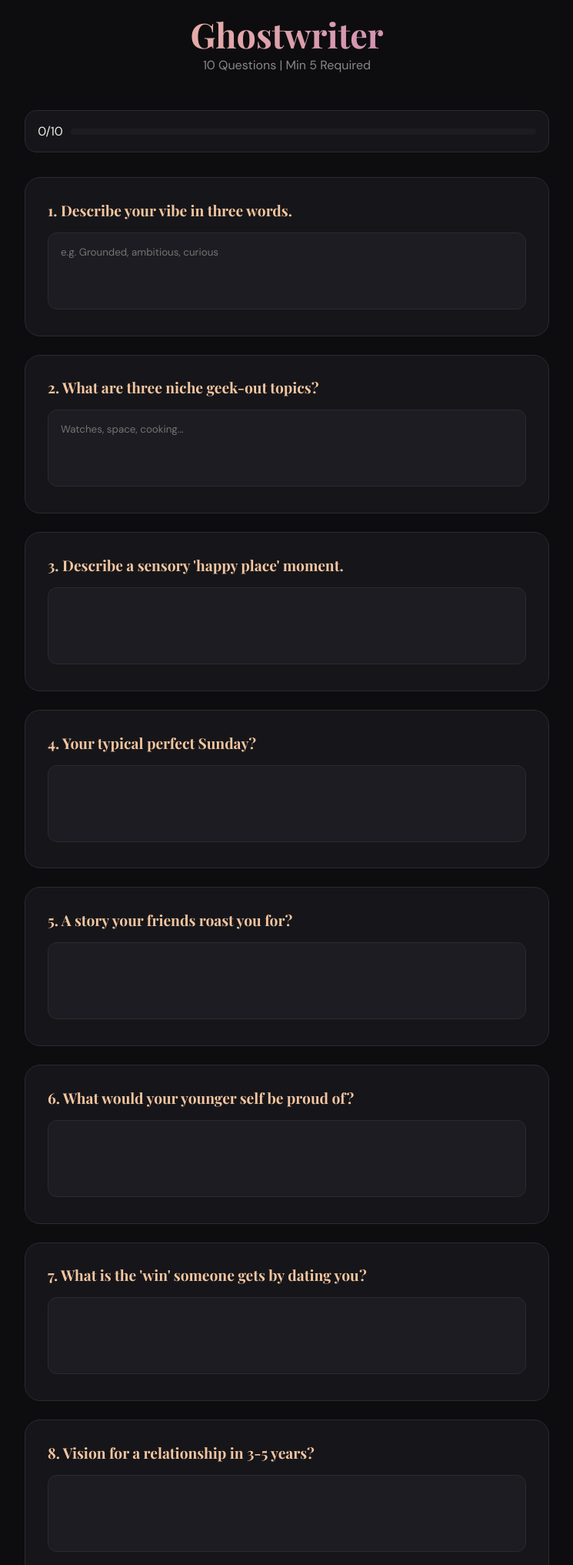
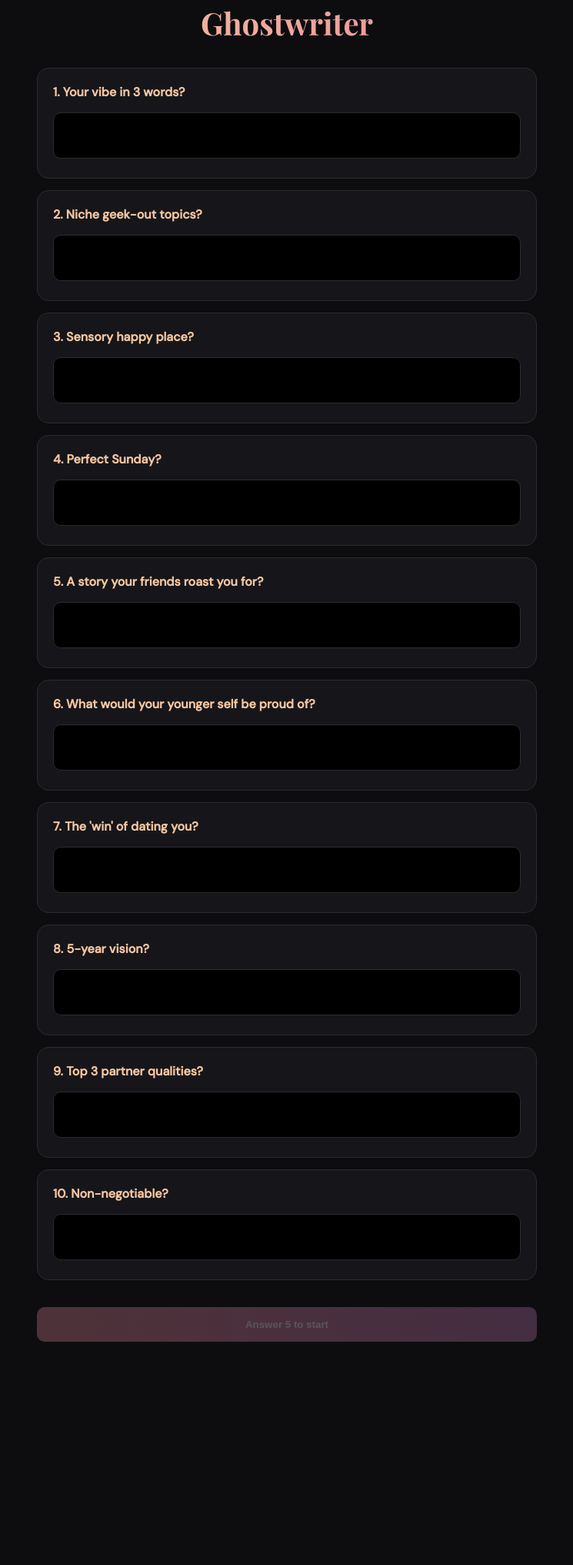
Before and after one commit to vence31/BioWriter, a plain HTML site: page index.html in a window 1280 px wide. Shown: the part 17-2050 px from the top of the page at 77% size, without its empty margins (267-1012 px from the left). After the commit the page ends 1780 px from the top, so only its background shows below. Drawn offline with nearby package versions, Linux system fonts and the light colour scheme; a web font is replaced by a local one.

Commit message:
Update index.html

```diff
--- a/index.html
+++ b/index.html
@@ -3,157 +3,99 @@
 <head>
 <meta charset="UTF-8">
 <meta name="viewport" content="width=device-width, initial-scale=1.0">
-<title>Ghostwriter — AI Dating Profile Studio</title>
+<title>Ghostwriter AI</title>
 <style>
-  @import url('https://fonts.googleapis.com/css2?family=Playfair+Display:ital,wght@0,400;0,700;1,400&family=DM+Sans:opsz,wght@9..40,300;9..40,400;9..40,500&display=swap');
-  *, *::before, *::after { box-sizing: border-box; margin: 0; padding: 0; }
-  :root { --pink: #e8889a; --peach: #f5c6a0; --purple: #c47ab8; --bg: #0d0d0f; --surface: #16161a; --surface2: #1c1c22; --border: #2a2a30; --text: #f0ede8; --muted: #888; }
-  html, body { background: var(--bg); color: var(--text); font-family: 'DM Sans', sans-serif; min-height: 100vh; scroll-behavior: smooth; }
-  .app { max-width: 720px; margin: 0 auto; padding: 2rem 1.2rem 6rem; }
-  .header { text-align: center; margin-bottom: 3rem; }
-  .logo { font-family: 'Playfair Display', serif; font-size: 2.8rem; font-weight: 700; background: linear-gradient(135deg, var(--peach), var(--purple)); -webkit-background-clip: text; -webkit-text-fill-color: transparent; }
-  .progress-bar { position: sticky; top: 1rem; background: var(--surface); border: 1px solid var(--border); padding: 1rem; border-radius: 15px; z-index: 10; margin-bottom: 2rem; display: flex; align-items: center; gap: 10px; }
-  .bar-bg { flex-grow: 1; height: 8px; background: var(--surface2); border-radius: 10px; overflow: hidden; }
-  #fill { height: 100%; width: 0%; background: linear-gradient(90deg, var(--pink), var(--purple)); transition: 0.3s; }
-  .question-card { background: var(--surface); border: 1px solid var(--border); border-radius: 20px; padding: 1.8rem; margin-bottom: 1.5rem; transition: 0.3s; }
-  .question-card.active { border-color: var(--pink); }
-  .question-text { font-family: 'Playfair Display', serif; font-size: 1.2rem; margin-bottom: 1rem; color: var(--peach); }
-  textarea { width: 100%; background: var(--surface2); border: 1px solid var(--border); border-radius: 12px; padding: 1rem; color: var(--text); font-family: inherit; min-height: 100px; resize: none; }
-  .btn-primary { width: 100%; background: linear-gradient(135deg, var(--pink), var(--purple)); color: white; border: none; padding: 1.2rem; border-radius: 14px; font-weight: 600; cursor: pointer; }
-  .btn-primary:disabled { opacity: 0.3; cursor: not-allowed; }
-  #resultArea { display: none; margin-top: 2rem; padding: 2rem; border: 1px solid var(--purple); border-radius: 20px; background: #111118; }
-  #resultArea.visible { display: block; animation: slideUp 0.5s ease; }
-  @keyframes slideUp { from { opacity: 0; transform: translateY(20px); } to { opacity: 1; transform: translateY(0); } }
-  .loader { display: none; position: fixed; inset: 0; background: rgba(13,13,15,0.95); z-index: 100; flex-direction: column; align-items: center; justify-content: center; }
+  @import url('https://fonts.googleapis.com/css2?family=Playfair+Display:wght@700&family=DM+Sans:wght@400;500&display=swap');
+  :root { --pink: #e8889a; --purple: #c47ab8; --bg: #0d0d0f; --surface: #16161a; --border: #2a2a30; --text: #f0ede8; }
+  body { background: var(--bg); color: var(--text); font-family: 'DM Sans', sans-serif; margin: 0; padding: 20px; }
+  .app { max-width: 650px; margin: 0 auto; }
+  .logo { font-family: 'Playfair Display', serif; font-size: 2.5rem; text-align: center; margin-bottom: 2rem; background: linear-gradient(to right, #f5c6a0, var(--pink)); -webkit-background-clip: text; -webkit-text-fill-color: transparent; }
+  .card { background: var(--surface); border: 1px solid var(--border); border-radius: 15px; padding: 20px; margin-bottom: 15px; }
+  h3 { font-size: 1rem; margin-top: 0; color: #f5c6a0; }
+  textarea { width: 100%; background: #000; border: 1px solid var(--border); border-radius: 10px; color: #fff; padding: 12px; font-family: inherit; resize: none; box-sizing: border-box; }
+  .btn { width: 100%; padding: 15px; border-radius: 10px; border: none; font-weight: bold; cursor: pointer; background: linear-gradient(to right, var(--pink), var(--purple)); color: white; margin-top: 20px; }
+  .btn:disabled { opacity: 0.3; }
+  #resultArea { display: none; margin-top: 30px; padding: 20px; border: 1px solid var(--purple); border-radius: 15px; background: #111; }
+  #resultArea.visible { display: block; }
+  .loader { display: none; position: fixed; inset: 0; background: rgba(0,0,0,0.9); z-index: 100; flex-direction: column; align-items: center; justify-content: center; }
   .loader.visible { display: flex; }
 </style>
 </head>
 <body>
 
 <div class="app">
-  <div class="header">
-    <div class="logo">Ghostwriter</div>
-    <p style="color:var(--muted)">10 Questions | Min 5 Required</p>
+  <div class="logo">Ghostwriter</div>
+
+  <div id="q-container">
+    <div class="card"><h3>1. Your vibe in 3 words?</h3><textarea id="a-1" oninput="up()"></textarea></div>
+    <div class="card"><h3>2. Niche geek-out topics?</h3><textarea id="a-2" oninput="up()"></textarea></div>
+    <div class="card"><h3>3. Sensory happy place?</h3><textarea id="a-3" oninput="up()"></textarea></div>
+    <div class="card"><h3>4. Perfect Sunday?</h3><textarea id="a-4" oninput="up()"></textarea></div>
+    <div class="card"><h3>5. A story your friends roast you for?</h3><textarea id="a-5" oninput="up()"></textarea></div>
+    <div class="card"><h3>6. What would your younger self be proud of?</h3><textarea id="a-6" oninput="up()"></textarea></div>
+    <div class="card"><h3>7. The 'win' of dating you?</h3><textarea id="a-7" oninput="up()"></textarea></div>
+    <div class="card"><h3>8. 5-year vision?</h3><textarea id="a-8" oninput="up()"></textarea></div>
+    <div class="card"><h3>9. Top 3 partner qualities?</h3><textarea id="a-9" oninput="up()"></textarea></div>
+    <div class="card"><h3>10. Non-negotiable?</h3><textarea id="a-10" oninput="up()"></textarea></div>
   </div>
 
-  <div class="progress-bar">
-    <span id="countText">0/10</span>
-    <div class="bar-bg"><div id="fill"></div></div>
-  </div>
-
-  <div id="questions">
-    <div class="question-card">
-      <h3 class="question-text">1. Describe your vibe in three words.</h3>
-      <textarea id="a-1" placeholder="e.g. Grounded, ambitious, curious" oninput="updateUI()"></textarea>
-    </div>
-    <div class="question-card">
-      <h3 class="question-text">2. What are three niche geek-out topics?</h3>
-      <textarea id="a-2" placeholder="Watches, space, cooking..." oninput="updateUI()"></textarea>
-    </div>
-    <div class="question-card">
-      <h3 class="question-text">3. Describe a sensory 'happy place' moment.</h3>
-      <textarea id="a-3" oninput="updateUI()"></textarea>
-    </div>
-    <div class="question-card">
-      <h3 class="question-text">4. Your typical perfect Sunday?</h3>
-      <textarea id="a-4" oninput="updateUI()"></textarea>
-    </div>
-    <div class="question-card">
-      <h3 class="question-text">5. A story your friends roast you for?</h3>
-      <textarea id="a-5" oninput="updateUI()"></textarea>
-    </div>
-    <div class="question-card">
-      <h3 class="question-text">6. What would your younger self be proud of?</h3>
-      <textarea id="a-6" oninput="updateUI()"></textarea>
-    </div>
-    <div class="question-card">
-      <h3 class="question-text">7. What is the 'win' someone gets by dating you?</h3>
-      <textarea id="a-7" oninput="updateUI()"></textarea>
-    </div>
-    <div class="question-card">
-      <h3 class="question-text">8. Vision for a relationship in 3-5 years?</h3>
-      <textarea id="a-8" oninput="updateUI()"></textarea>
-    </div>
-    <div class="question-card">
-      <h3 class="question-text">9. Three partner qualities that matter most?</h3>
-      <textarea id="a-9" oninput="updateUI()"></textarea>
-    </div>
-    <div class="question-card">
-      <h3 class="question-text">10. Your one non-negotiable?</h3>
-      <textarea id="a-10" oninput="updateUI()"></textarea>
-    </div>
-  </div>
-
-  <button id="genBtn" class="btn-primary" onclick="generate()" disabled>Answer 5 to Unlock</button>
+  <button id="btn" class="btn" onclick="gen()" disabled>Answer 5 to start</button>
 
   <div id="resultArea">
-    <div id="bioText" contenteditable="true" style="line-height:1.7; font-size:1.1rem; margin-bottom:20px;"></div>
-    <button class="btn-primary" onclick="copyBio()">Copy to Clipboard</button>
+    <div id="bioText" contenteditable="true" style="white-space: pre-wrap; line-height: 1.6;"></div>
+    <button class="btn" onclick="copy()">Copy Bio</button>
   </div>
 </div>
 
-<div id="loader" class="loader"><p style="color:var(--pink)">Architecting your narrative...</p></div>
+<div id="loader" class="loader">Architecting your narrative...</div>
 
 <script>
-const APPS_SCRIPT_URL = 'https://script.google.com/macros/s/AKfycbxSS7fX6bdPUUUFNBipt1AIddqnqPjqmIp7lYjDRTD7UBMimSuMCCmd9W_vWnVlulJH/exec';
+const URL = 'https://script.google.com/macros/s/AKfycbxSS7fX6bdPUUUFNBipt1AIddqnqPjqmIp7lYjDRTD7UBMimSuMCCmd9W_vWnVlulJH/exec';
+const Q_LABELS = ["Vibe","GeekOut","HappyPlace","Sunday","Roast","YoungerSelf","ValueProp","Vision","Qualities","NonNeg"];
 
-const QUESTIONS = [
-  "Vibe", "Geek-Out", "Happy Place", "Sunday", "Roast",
-  "Younger Self", "Value Prop", "Vision", "Partner Qualities", "Deal-breaker"
-];
-
-function updateUI() {
+function up() {
   let count = 0;
-  for(let i=1; i<=10; i++) {
-    if(document.getElementById('a-'+i).value.trim().length > 3) count++;
-  }
-  document.getElementById('countText').textContent = count + "/10";
-  document.getElementById('fill').style.width = (count * 10) + "%";
-
-  const btn = document.getElementById('genBtn');
-  if(count >= 5) {
-    btn.disabled = false;
-    btn.textContent = "Generate Bio ✦";
-  } else {
-    btn.disabled = true;
-    btn.textContent = `Answer ${5-count} more to unlock`;
-  }
+  for(let i=1; i<=10; i++) if(document.getElementById('a-'+i).value.trim().length > 3) count++;
+  document.getElementById('btn').disabled = count < 5;
+  document.getElementById('btn').textContent = count >= 5 ? "Generate Bio ✦" : "Answer " + (5-count) + " more";
 }
 
-async function generate() {
+async function gen() {
   const answers = [];
   for(let i=1; i<=10; i++) {
     const val = document.getElementById('a-'+i).value.trim();
-    if(val) answers.push({ id: i, question: QUESTIONS[i-1], answer: val });
+    if(val) answers.push({ id: i, question: Q_LABELS[i-1], answer: val });
   }
 
   document.getElementById('loader').classList.add('visible');
 
   try {
-    const response = await fetch(APPS_SCRIPT_URL, {
-      method: 'POST',
-      body: JSON.stringify({ answers })
-    });
+    const response = await fetch(URL, { method: 'POST', body: JSON.stringify({ answers }) });
+    const text = await response.text(); // Get raw text first to debug
 
-    const data = await response.json();
+    let data;
+    try {
+      data = JSON.parse(text);
+    } catch(e) {
+      console.error("Raw response:", text);
+      throw new Error("The server sent an invalid response. Check Apps Script logs.");
+    }
 
     if (data.status === "success") {
       document.getElementById('bioText').textContent = data.bio;
       document.getElementById('resultArea').classList.add('visible');
-      document.getElementById('resultArea').scrollIntoView({ behavior: 'smooth' });
     } else {
-      throw new Error(data.message || "Unknown error");
+      throw new Error(data.message);
     }
   } catch (err) {
-    alert("System Error: " + err.message);
+    alert("Error: " + err.message);
   } finally {
     document.getElementById('loader').classList.remove('visible');
   }
 }
 
-function copyBio() {
-  const text = document.getElementById('bioText').textContent;
-  navigator.clipboard.writeText(text);
+function copy() {
+  navigator.clipboard.writeText(document.getElementById('bioText').textContent);
   alert("Copied!");
 }
 </script>
```
